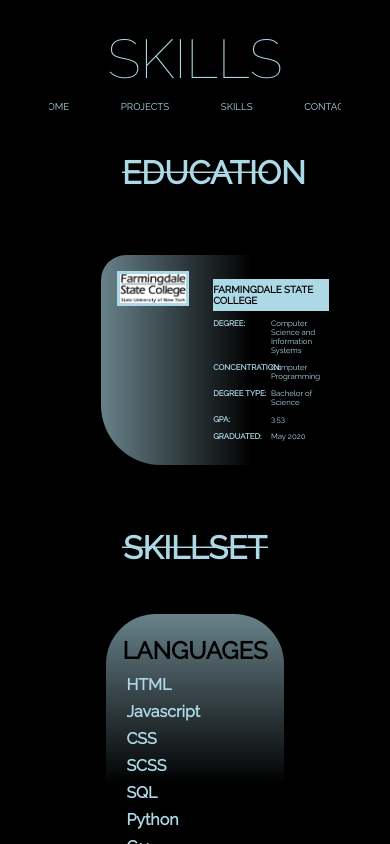
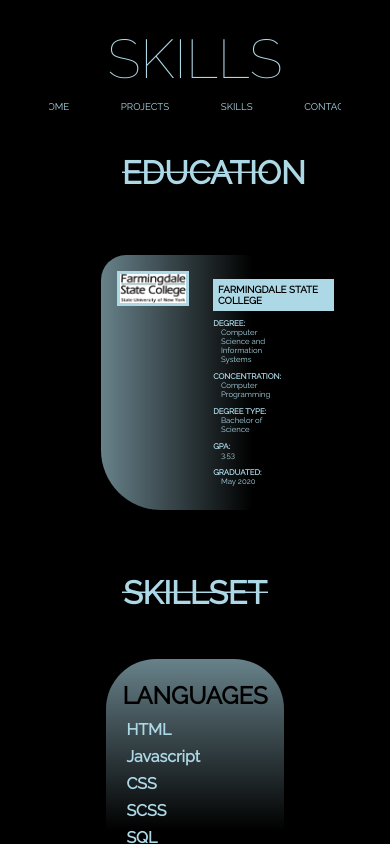
Before and after one commit to BranBer/MyPortfolioSite, a React (Create React App) app: page /skills in a window 390 px wide. Built offline with nearby package versions, Linux system fonts and the light colour scheme.

Commit message:
Skills page mobile update. Contact page background fix

```diff
--- a/src/Components/Contact/Contact.module.scss
+++ b/src/Components/Contact/Contact.module.scss
@@ -4,6 +4,7 @@
     background-image: linear-gradient( to bottom, rgba(0,0,0,.7), rgba(0, 17, 255, .5), rgba(0,0,0,.7)),
     url('../../assets/milkyway.png');
     background-blend-mode: multiply;
+    background-size: cover;
     height: 100%;
     width:100%;
     display: flex;
--- a/src/Components/Intro/Intro.module.scss
+++ b/src/Components/Intro/Intro.module.scss
@@ -180,6 +180,9 @@
 
         hr{
             width: 90%;
+            border-top: 1px solid $base-color;
+            margin: 2em;
+            width: 70%;
         }
     }
 
@@ -197,13 +200,16 @@
                 font-size: 3vw;
             }
 
-            hr{
-                width: 90%;
-            }
-
             .ImageContainer{
                 width: 37.5%;
                 padding-bottom: 37.5%;
+            }
+
+            hr{
+                width: 90%;
+                border-top: 1px solid $base-color;
+                margin: 2em;
+                width: 70%;
             }
         }
 
--- a/src/Components/Skills/Skills.module.scss
+++ b/src/Components/Skills/Skills.module.scss
@@ -124,7 +124,7 @@
                         font-size: 24px;
                         width: 100%;
                         color:black;
-                        padding: .5em 0 .5em 0;
+                        padding: .5em 0 .5em .5em;
                         background-color: $base-color;
 
                         @media only screen and (max-width: 768px) {
@@ -150,12 +150,22 @@
 
                         .CollegeRowData{
                             width: 70%;
+
                         }
 
                         span{
                             text-align: left;
                             font-weight: 400;
                             width: 50%;
+                        }
+
+                        @media only screen and (max-width: 768px) {
+                            display: flex;
+                            flex-flow: column nowrap;
+
+                           span{
+                               margin-left: 1em;
+                           }
                         }
 
                     }
```
